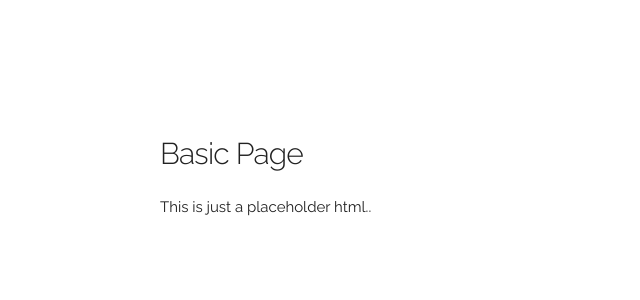
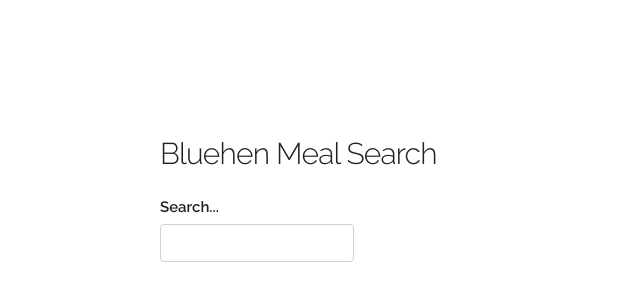
Before and after one commit to NoahHodgson/BlueHenMealSearch, a plain HTML site: page index.html in a window 1280 px wide. Shown: the part 106-406 px from the top of the page, without its empty margins (0-640 px from the left). Drawn offline with Linux system fonts and the light colour scheme.

Commit message:
Now with search bar (with no implementation)

```diff
--- a/index.html
+++ b/index.html
@@ -34,8 +34,9 @@
   <div class="container">
     <div class="row">
       <div class="one-half column" style="margin-top: 25%">
-        <h4>Basic Page</h4>
-        <p>This is just a placeholder html.</a>.</p>
+        <h4>Bluehen Meal Search</h4>
+        <label for="str">Search...</label>
+        <input type="text" id="str" name="str_name">
       </div>
     </div>
   </div>
```
